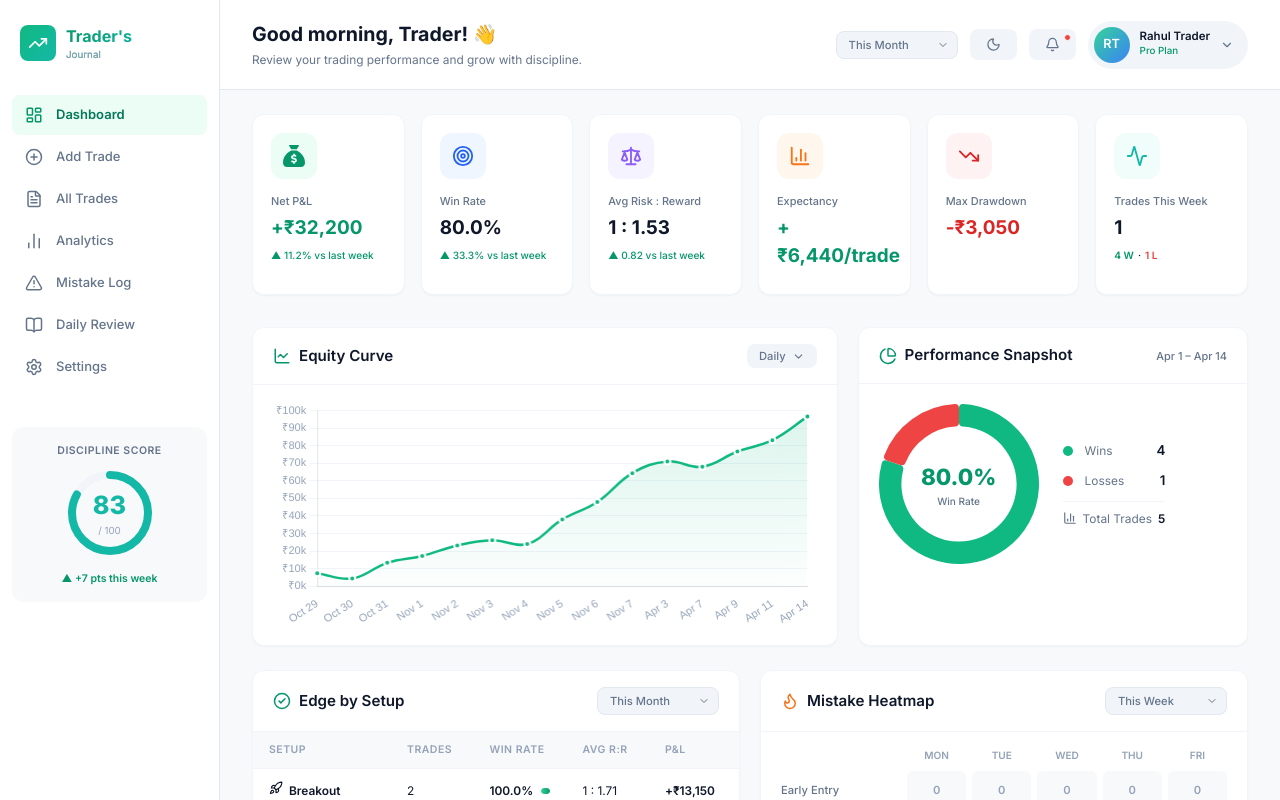
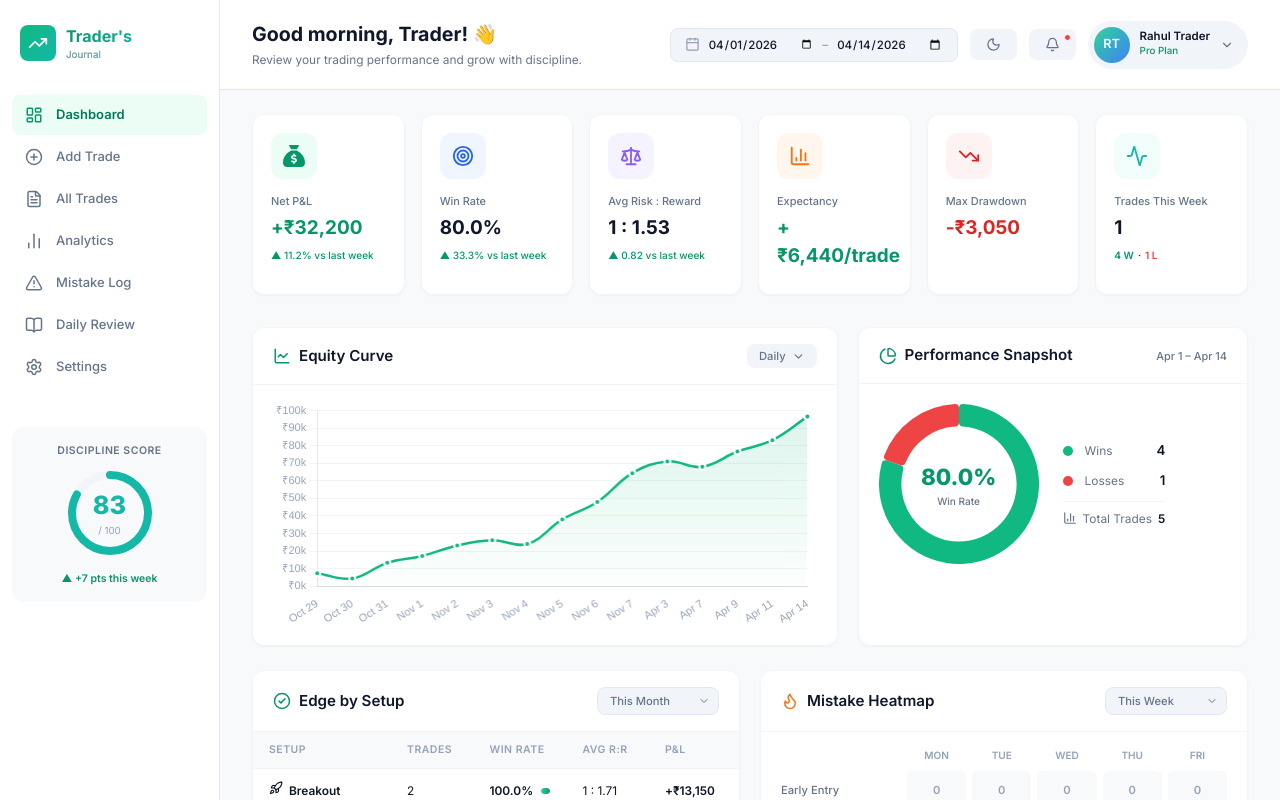
Before and after one commit to Zaydensth/traders-journal, a React (Vite) app: page / in a window 1280 px wide. Shown: the top 800 px of the page. Built offline with nearby package versions, Linux system fonts and the light colour scheme.

Commit message:
feat: date range picker on dashboard top-right, custom from-to filtering

```diff
--- a/src/index.css
+++ b/src/index.css
@@ -299,6 +299,43 @@ input, select, textarea { font-family: inherit; outline: none; }
 .header-select:focus {
   outline: none;
   border-color: var(--green-400);
+}
+
+/* Date Range Picker */
+.date-range-picker {
+  display: flex;
+  align-items: center;
+  gap: 8px;
+  padding: 6px 14px;
+  border-radius: var(--radius-sm);
+  background: var(--bg-input);
+  border: 1px solid var(--border);
+}
+
+.date-range-icon {
+  color: var(--text-muted);
+  flex-shrink: 0;
+}
+
+.date-range-input {
+  border: none;
+  background: transparent;
+  font-size: 0.82rem;
+  font-weight: 500;
+  color: var(--text-primary);
+  cursor: pointer;
+  padding: 2px 0;
+  width: auto;
+}
+
+.date-range-input:focus {
+  outline: none;
+}
+
+.date-range-sep {
+  color: var(--text-muted);
+  font-weight: 500;
+  font-size: 0.85rem;
 }
 
 .user-avatar {
--- a/src/pages/Dashboard.tsx
+++ b/src/pages/Dashboard.tsx
@@ -15,7 +15,7 @@ import {
 import { Line, Doughnut } from 'react-chartjs-2';
 import {
   Target, Scale, BarChart3, TrendingDown, Activity,
-  Bell, ChevronDown, Clock, Sun, Moon,
+  Bell, ChevronDown, Clock, Sun, Moon, Calendar,
   Flame, CheckCircle2, LineChart, PieChart,
   ArrowRight, LayoutGrid, Rocket, RefreshCw,
   Settings, LayoutDashboard
@@ -72,9 +72,13 @@ export default function Dashboard() {
   const [showProfile, setShowProfile] = useState(false);
   const [showBell, setShowBell] = useState(false);
   const [bellRead, setBellRead] = useState(false);
-  const [dashPeriod, setDashPeriod] = useState<TimePeriod>('This Month');
   const [edgePeriod, setEdgePeriod] = useState<TimePeriod>('This Month');
   const [heatmapPeriod, setHeatmapPeriod] = useState<TimePeriod>('This Week');
+  const [dateFrom, setDateFrom] = useState(() => {
+    const d = new Date();
+    return new Date(d.getFullYear(), d.getMonth(), 1).toISOString().split('T')[0];
+  });
+  const [dateTo, setDateTo] = useState(() => new Date().toISOString().split('T')[0]);
 
   const chartRef = useRef<ChartJS<'line'>>(null);
   const profileRef = useRef<HTMLDivElement>(null);
@@ -85,12 +89,13 @@ export default function Dashboard() {
     loadSampleData();
     const data = storage.getTrades();
     setTrades(data);
-    const filtered = filterByPeriod(data, dashPeriod);
-    setStats(getTradeStats(filtered));
+    // Dashboard uses custom date range
+    const dashFiltered = data.filter(t => t.date >= dateFrom && t.date <= dateTo);
+    setStats(getTradeStats(dashFiltered));
     setEdges(getSetupEdges(filterByPeriod(data, edgePeriod)));
     setHeatmap(getMistakeHeatmap(filterByPeriod(data, heatmapPeriod)));
     setEquityCurve(getEquityCurve(data));
-  }, [dashPeriod, edgePeriod, heatmapPeriod]);
+  }, [dateFrom, dateTo, edgePeriod, heatmapPeriod]);
 
   useEffect(() => {
     function handleClickOutside(e: MouseEvent) {
@@ -197,13 +202,11 @@ export default function Dashboard() {
           <p>Review your trading performance and grow with discipline.</p>
         </div>
         <div className="page-header-right">
-          <div className="select-wrapper" style={{ minWidth: 0 }}>
-            <select className="header-select" value={dashPeriod} onChange={e => setDashPeriod(e.target.value as TimePeriod)}>
-              <option value="This Week">This Week</option>
-              <option value="This Month">This Month</option>
-              <option value="Last 3 Months">Last 3 Months</option>
-              <option value="All Time">All Time</option>
-            </select>
+          <div className="date-range-picker">
+            <Calendar size={15} className="date-range-icon" />
+            <input type="date" value={dateFrom} onChange={e => setDateFrom(e.target.value)} className="date-range-input" />
+            <span className="date-range-sep">–</span>
+            <input type="date" value={dateTo} onChange={e => setDateTo(e.target.value)} className="date-range-input" />
           </div>
           <button className="header-btn" onClick={() => { const next = toggleTheme(); setIsDark(next === 'dark'); }}>
             {isDark ? <Sun size={15} /> : <Moon size={15} />}
```
